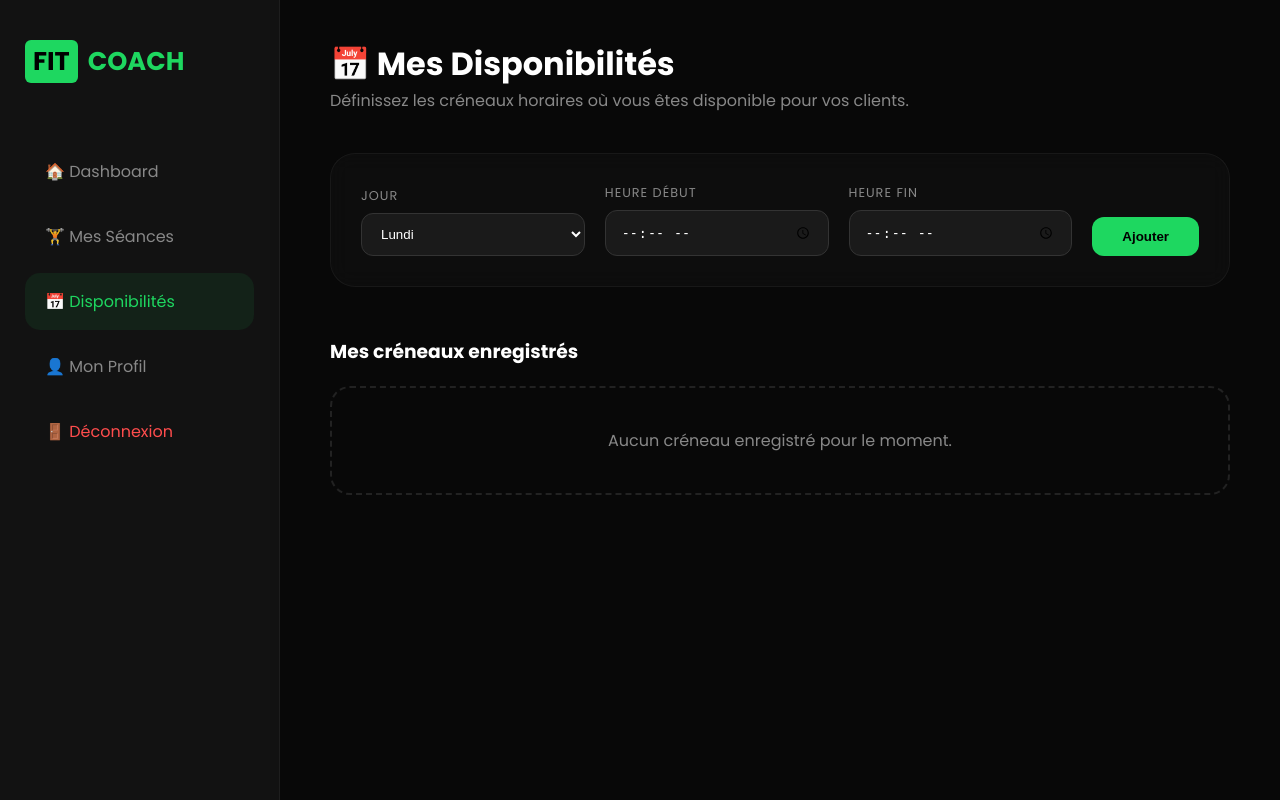
After one commit to ayouberrak/choach_pro, a PHP site: page /disponabilite.view.php in a window 1280 px wide. The commit adds this page. Run offline with PHP 8.4, Linux system fonts and the light colour scheme.

Commit message:
add dispo incoach

```diff
--- a/app/controllers/coach.conttoleur.php
+++ b/app/controllers/coach.conttoleur.php
@@ -9,9 +9,15 @@ error_reporting(E_ALL);
 
 require_once __DIR__ . '/../models/seacnes.model.php';
 
+$nom = $_SESSION['user_name'];
 $id_coach=$_SESSION['user_id'];
 
 $resutlt = getseancesEnatt($id_coach,5);
 
 $resutltAcc = getseancesEnatt($id_coach,6);
+
+
+
+
+
 require_once __DIR__ . '/../views/coach.view.php';
--- /dev/null
+++ b/app/views/disponabilite.view.php
@@ -0,0 +1,217 @@
+<!DOCTYPE html>
+<html lang="fr">
+<head>
+    <meta charset="UTF-8">
+    <meta name="viewport" content="width=device-width, initial-scale=1.0">
+    <title>FitCoach - Mes Disponibilités</title>
+    <link href="https://fonts.googleapis.com/css2?family=Poppins:wght@300;400;500;600;700&display=swap" rel="stylesheet">
+    <style>
+        :root {
+            --primary: #1ed760;
+            --bg-dark: #080808;
+            --card-bg: #121212;
+            --text-white: #ffffff;
+            --text-gray: #888888;
+            --danger: #ff4d4d;
+            --border: rgba(255, 255, 255, 0.05);
+        }
+
+        * { margin: 0; padding: 0; box-sizing: border-box; }
+        body { font-family: 'Poppins', sans-serif; background-color: var(--bg-dark); color: var(--text-white); display: flex; min-height: 100vh; }
+
+        /* --- Sidebar --- */
+        .sidebar { width: 280px; background: var(--card-bg); border-right: 1px solid var(--border); padding: 40px 25px; position: fixed; height: 100vh; z-index: 100; }
+        .logo { font-size: 1.6rem; font-weight: 800; color: var(--primary); margin-bottom: 60px; display: flex; align-items: center; gap: 10px; }
+        .logo span { background: var(--primary); color: #000; padding: 2px 8px; border-radius: 6px; }
+        .nav-link { padding: 16px 20px; color: var(--text-gray); text-decoration: none; border-radius: 15px; margin-bottom: 8px; display: flex; align-items: center; gap: 15px; transition: 0.4s; cursor: pointer; }
+        .nav-link:hover, .nav-link.active { background: rgba(30, 215, 96, 0.08); color: var(--primary); }
+
+        /* --- Main Content --- */
+        .main-content { flex: 1; margin-left: 280px; padding: 40px 50px; }
+        .header-page { margin-bottom: 40px; }
+        .header-page h1 { font-size: 2rem; }
+
+        /* --- Form Card (Glassmorphism) --- */
+        .add-dispo-card {
+            background: rgba(18, 18, 18, 0.6);
+            backdrop-filter: blur(10px);
+            border: 1px solid var(--border);
+            padding: 30px;
+            border-radius: 25px;
+            margin-bottom: 50px;
+        }
+
+        .form-grid { display: grid; grid-template-columns: repeat(3, 1fr) auto; gap: 20px; align-items: end; }
+        .input-group { display: flex; flex-direction: column; gap: 8px; }
+        .input-group label { font-size: 0.8rem; color: var(--text-gray); text-transform: uppercase; letter-spacing: 1px; }
+
+        .form-control {
+            background: #1a1a1a;
+            border: 1px solid #333;
+            border-radius: 12px;
+            padding: 12px 15px;
+            color: white;
+            outline: none;
+            transition: 0.3s;
+        }
+        .form-control:focus { border-color: var(--primary); box-shadow: 0 0 10px rgba(30, 215, 96, 0.1); }
+
+        .btn-add {
+            background: var(--primary);
+            color: black;
+            border: none;
+            padding: 12px 30px;
+            border-radius: 12px;
+            font-weight: 700;
+            cursor: pointer;
+            transition: 0.3s;
+        }
+        .btn-add:hover { transform: translateY(-3px); box-shadow: 0 10px 20px rgba(30, 215, 96, 0.2); }
+
+        /* --- Slots Display Grid --- */
+        .dispo-grid { display: grid; grid-template-columns: repeat(auto-fill, minmax(280px, 1fr)); gap: 20px; }
+
+        .dispo-item {
+            background: var(--card-bg);
+            border: 1px solid var(--border);
+            padding: 20px;
+            border-radius: 20px;
+            display: flex;
+            justify-content: space-between;
+            align-items: center;
+            animation: fadeIn 0.5s ease forwards;
+        }
+
+        .dispo-info h4 { color: var(--primary); font-size: 1.1rem; margin-bottom: 5px; }
+        .dispo-info p { color: var(--text-white); font-weight: 500; font-size: 0.9rem; opacity: 0.9; }
+
+        .btn-delete {
+            background: rgba(255, 77, 77, 0.1);
+            color: var(--danger);
+            border: none;
+            width: 35px;
+            height: 35px;
+            border-radius: 10px;
+            cursor: pointer;
+            transition: 0.3s;
+            display: flex;
+            align-items: center;
+            justify-content: center;
+            font-weight: bold;
+        }
+        .btn-delete:hover { background: var(--danger); color: white; }
+
+        @keyframes fadeIn {
+            from { opacity: 0; transform: translateY(10px); }
+            to { opacity: 1; transform: translateY(0); }
+        }
+
+        .empty-state { grid-column: 1 / -1; text-align: center; padding: 40px; color: var(--text-gray); border: 2px dashed #222; border-radius: 20px; }
+    </style>
+</head>
+<body>
+
+    <aside class="sidebar">
+        <div class="logo"><span>FIT</span> COACH</div>
+        <a href="../controllers/coach.conttoleur.php" class="nav-link">🏠 Dashboard</a>
+        <a href="../controllers/seances_coach.controlleur.php" class="nav-link">🏋️ Mes Séances</a>
+        <a href="../controllers/dispo.contorleurs.php" class="nav-link active">📅 Disponibilités</a>
+        <a href="#" class="nav-link">👤 Mon Profil</a>
+        <a href="../controllers/logoutContrelleur.php" class="nav-link" ><div  style="margin-top: auto; color: #ff4d4d; cursor: pointer;">🚪 Déconnexion</div></a>
+    </aside>
+
+    <main class="main-content">
+        <div class="header-page">
+            <h1>📅 Mes Disponibilités</h1>
+            <p style="color: var(--text-gray);">Définissez les créneaux horaires où vous êtes disponible pour vos clients.</p>
+        </div>
+
+        <div class="add-dispo-card">
+            <div class="form-grid">
+                <div class="input-group">
+                    <label>Jour</label>
+                    <select id="dayInput" class="form-control">
+                        <option>Lundi</option>
+                        <option>Mardi</option>
+                        <option>Mercredi</option>
+                        <option>Jeudi</option>
+                        <option>Vendredi</option>
+                        <option>Samedi</option>
+                        <option>Dimanche</option>
+                    </select>
+                </div>
+                <div class="input-group">
+                    <label>Heure Début</label>
+                    <input type="time" id="startTime" class="form-control">
+                </div>
+                <div class="input-group">
+                    <label>Heure Fin</label>
+                    <input type="time" id="endTime" class="form-control">
+                </div>
+                <button class="btn-add" onclick="addAvailability()">Ajouter</button>
+            </div>
+        </div>
+
+        <h3 style="margin-bottom: 20px;">Mes créneaux enregistrés</h3>
+        <div class="dispo-grid" id="dispoContainer">
+            <div class="empty-state" id="emptyMsg">Aucun créneau enregistré pour le moment.</div>
+        </div>
+    </main>
+
+    <script>
+        function addAvailability() {
+            const day = document.getElementById('dayInput').value;
+            const start = document.getElementById('startTime').value;
+            const end = document.getElementById('endTime').value;
+            const container = document.getElementById('dispoContainer');
+            const emptyMsg = document.getElementById('emptyMsg');
+
+            if(!start || !end) {
+                alert("Veuillez remplir les horaires !");
+                return;
+            }
+
+            if(start >= end) {
+                alert("L'heure de fin doit être après l'heure de début.");
+                return;
+            }
+
+            // Remove empty message if exists
+            if(emptyMsg) emptyMsg.style.display = 'none';
+
+            // Create new card
+            const slotCard = document.createElement('div');
+            slotCard.className = 'dispo-item';
+            slotCard.innerHTML = `
+                <div class="dispo-info">
+                    <h4>${day}</h4>
+                    <p>🕒 ${start} - ${end}</p>
+                </div>
+                <button class="btn-delete" onclick="removeSlot(this)">✕</button>
+            `;
+
+            container.appendChild(slotCard);
+
+            // Reset inputs
+            document.getElementById('startTime').value = '';
+            document.getElementById('endTime').value = '';
+        }
+
+        function removeSlot(btn) {
+            const card = btn.closest('.dispo-item');
+            card.style.opacity = '0';
+            card.style.transform = 'scale(0.8)';
+            card.style.transition = '0.3s';
+
+            setTimeout(() => {
+                card.remove();
+                const container = document.getElementById('dispoContainer');
+                const items = container.querySelectorAll('.dispo-item');
+                if(items.length === 0) {
+                    document.getElementById('emptyMsg').style.display = 'block';
+                }
+            }, 300);
+        }
+    </script>
+</body>
+</html>
```
Also changed, not shown: app/controllers/accepteSeances.controleur.php (added, +14 -0 lines), app/controllers/dispo.contorleurs.php (added, +8 -0 lines), app/controllers/refuseSeances.controleur.php (added, +14 -0 lines), app/controllers/seances_coach.controlleur.php (added, +18 -0 lines), app/models/seacnes.model.php (+27 -1 lines), app/views/coach.view.php (+10 -9 lines), app/views/seances_coach.view.php (added, +158 -0 lines).
